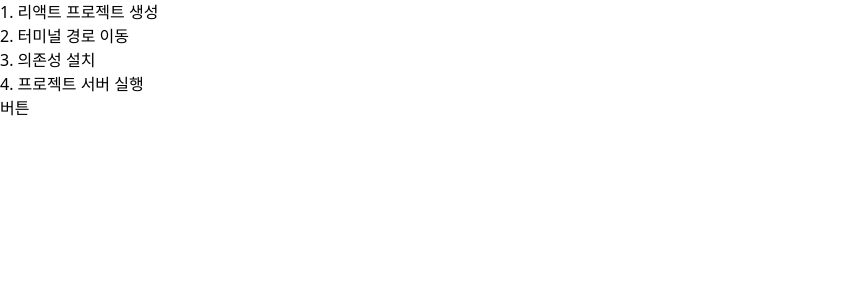
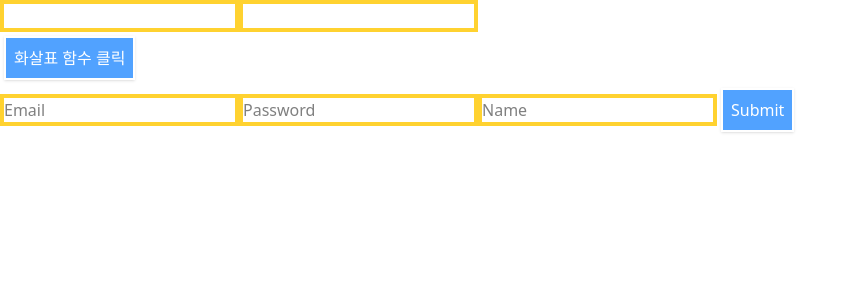
Before and after one commit to HoldRain47/sesac-kimjaewoo-learnning, a React (Vite) app in the folder react/my-react-app/: page / in a window 1280 px wide. Shown: the top 300 px of the page, without its empty margins (0-856 px from the left). Built offline with nearby package versions, Linux system fonts and the light colour scheme.

Commit message:
UPDATE EventHandling

```diff
--- a/react/my-react-app/src/App.jsx
+++ b/react/my-react-app/src/App.jsx
@@ -6,13 +6,17 @@ import React from "react";
 // 컴포넌트 불러오기
 import MyButton from "./components/Component/MyButton";
 import MyList from "./components/Component/MyList";
+import OnClick from "./components/Component/EventHandling/OnClick";
+import OnChange from "./components/Component/EventHandling/OnChange";
+import OnSubmit from "./components/Component/EventHandling/OnSubmit";
 
 export default function App() {
   return (
     <div>
       {/* 컴포넌트 사용 */}
-      <MyList />
-      <MyButton />
+      <OnChange></OnChange>
+      <OnClick></OnClick>
+      <OnSubmit></OnSubmit>
     </div>
   );
 }
--- /dev/null
+++ b/react/my-react-app/src/components/Component/EventHandling/OnChange.jsx
@@ -0,0 +1,28 @@
+import React from "react";
+
+export default function OnChange() {
+  // 이벤트 핸들러의 event 객체는 이벤트 정보를 저장하고 있다.
+  const handleChange = (event) => {
+    console.log(event["target"]["value"]);
+  };
+
+  function handleNumberChange(event) {
+    let eventVal = event["target"]["value"];
+    if (eventVal < 10) console.log("10보다 작은 수 입니다");
+  }
+
+  return (
+    <div>
+      <input
+        type="text"
+        className="w-7x1 border-4 border-amber-300"
+        onChange={(event) => handleChange(event)}
+      />
+      <input
+        type="number"
+        className="w-7x1 border-4 border-amber-300"
+        onChange={(event) => handleNumberChange(event)}
+      />
+    </div>
+  );
+}
--- /dev/null
+++ b/react/my-react-app/src/components/Component/EventHandling/OnClick.jsx
@@ -0,0 +1,26 @@
+import React from "react";
+export default function OnClick() {
+  // 파라미터가 없는 함수
+  function helloClick() {
+    alert("클릭!");
+  }
+  // 파라미터가 있는 함수
+  function helloParamClick(param) {
+    alert(`${param}`);
+  }
+
+  return (
+    <div>
+      {/* 카멜케이스로 이벤트 속성을 작성 */}
+      {/* 함수를 호출할 때에는 html문서에서 자바스크립트를 사용할 수 있게 해주느 보간법을 사용한다 */}
+      <button
+        className="cursor-pointer border-2 p-2 bg-blue-400 text-white shadow m-1"
+        onClick={() => helloParamClick()}
+      >
+        화살표 함수 클릭
+      </button>
+      {/* 화살표 함수 대신에 아래 코드를 사용해도 되지만 우리는 사용하지 않는다. */}
+      {/* <button onClick ={ handleClick }클릭></button> */}
+    </div>
+  );
+}
--- /dev/null
+++ b/react/my-react-app/src/components/Component/EventHandling/OnSubmit.jsx
@@ -0,0 +1,47 @@
+import React from "react";
+export default function OnSubmit() {
+  const handleSubmit = (event) => {
+    // e["target"]["elements"] : form 요소의 입력 요소들(submit은 form에서만 사용가능하다)
+    const elements = event["target"]["elements"];
+
+    // 구조 분해 할당을 활용한 각 요소를 변수에 할당
+    const { email, password, name } = elements;
+
+    console.log(`이메일 입력 값: ${email["value"]}`);
+    console.log(`비밀번호 입력 값: ${password["value"]}`);
+    console.log(`이름 입력 값: ${name["value"]}`);
+
+    event.preventDefault();
+  };
+
+  return (
+    <div>
+      <form onSubmit={(event) => handleSubmit(event)}>
+        <input
+          className="w-7x1 border-4 border-amber-300"
+          type="email"
+          name="email"
+          placeholder="Email"
+        />
+        <input
+          className="w-7x1 border-4 border-amber-300"
+          type="password"
+          name="password"
+          placeholder="Password"
+        />
+        <input
+          className="w-7x1 border-4 border-amber-300"
+          type="text"
+          name="name"
+          placeholder="Name"
+        />
+        <button
+          className="cursor-pointer border-2 p-2 bg-blue-400 text-white shadow m-1"
+          type="submit"
+        >
+          Submit
+        </button>
+      </form>
+    </div>
+  );
+}
```
